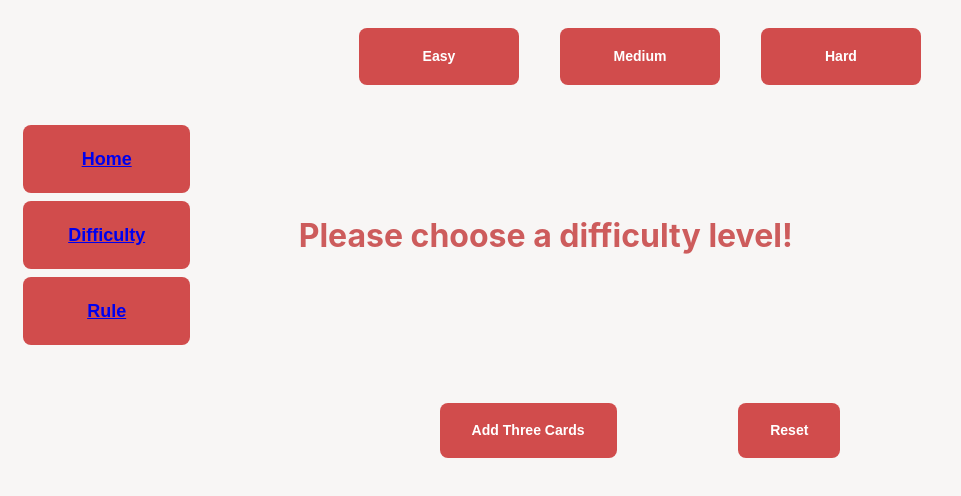
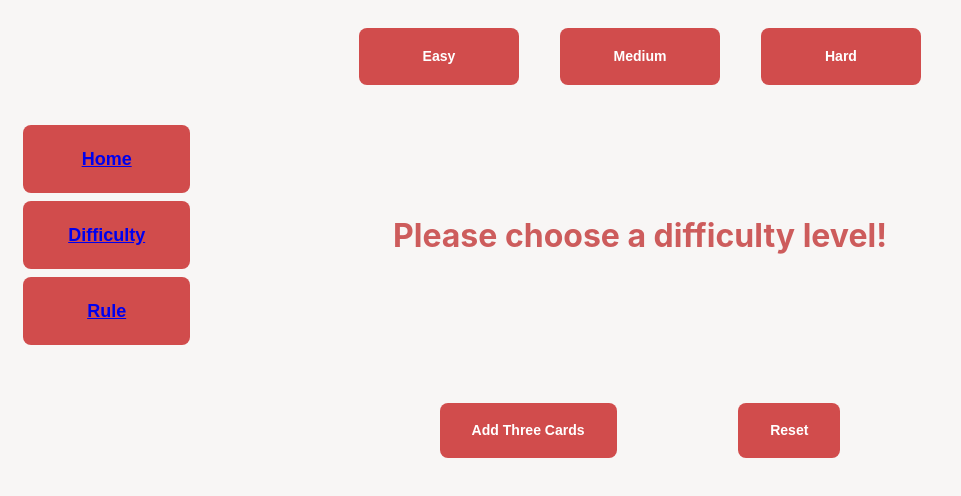
Before and after one commit to xiangyi0818/webdev-project2, a React (Create React App) app in the folder project2/: page / in a window 1280 px wide. Shown: the top 496 px of the page, without its empty margins (0-961 px from the left). Built offline with nearby package versions, Linux system fonts and the light colour scheme; what react-alert-template-basic would draw is missing.

Commit message:
modify code

```diff
--- a/project2/src/App.css
+++ b/project2/src/App.css
@@ -14,7 +14,7 @@
 .dif{
   font-size:xx-large;
   color:indianred;
-  ;
+  text-align: center;
 }
 
 .button {
--- a/project2/src/App.js
+++ b/project2/src/App.js
@@ -57,6 +57,7 @@ class App extends React.Component {
 
   updateView = ()=>{
     // console.log(this.props.hasRemove)
+    console.log("calling update view")
     if(this.props.cardToRemove !== undefined && this.props.cardToRemove.length === 3){
       this.props.dispatch({type:"TRY_REMOVE", cardToRemove:this.props.cardToRemove})
     }
--- a/project2/src/Home.js
+++ b/project2/src/Home.js
@@ -13,6 +13,7 @@ export default class Home extends React.Component {
   }
 
   render(){
+    console.log("Home")
     return(
     <div className="home">
     <div>
--- a/project2/src/index.js
+++ b/project2/src/index.js
@@ -23,7 +23,7 @@ ReactDOM.render(
     <Router>
             <Switch>
                 {/* exact makes sure to render ONLY the given component, since this behaves like a switch case logic */}
-                <Route exact path={""} component={App}/>
+                <Route exact path={"/"} component={App}/>
                 <Route exact path={"/rule"} component={Rule}/>
                 <Route exact path={"/home"} component={Home}/>
                 {/* This last case is essentially the default case.  Good to have
```
